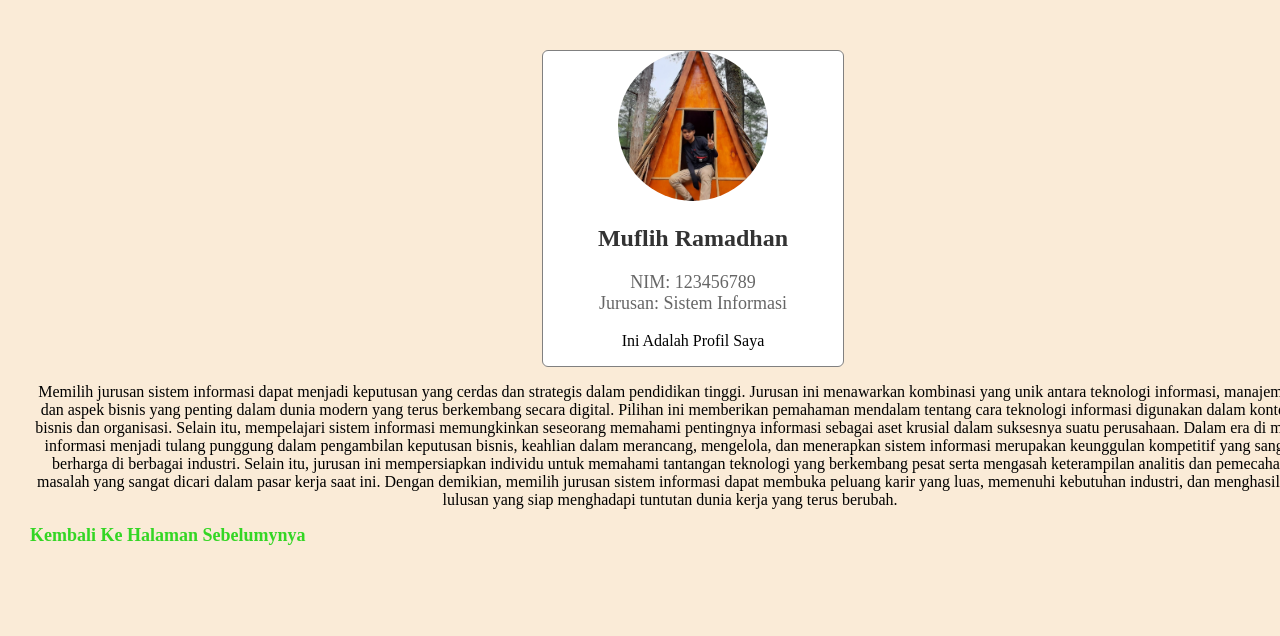
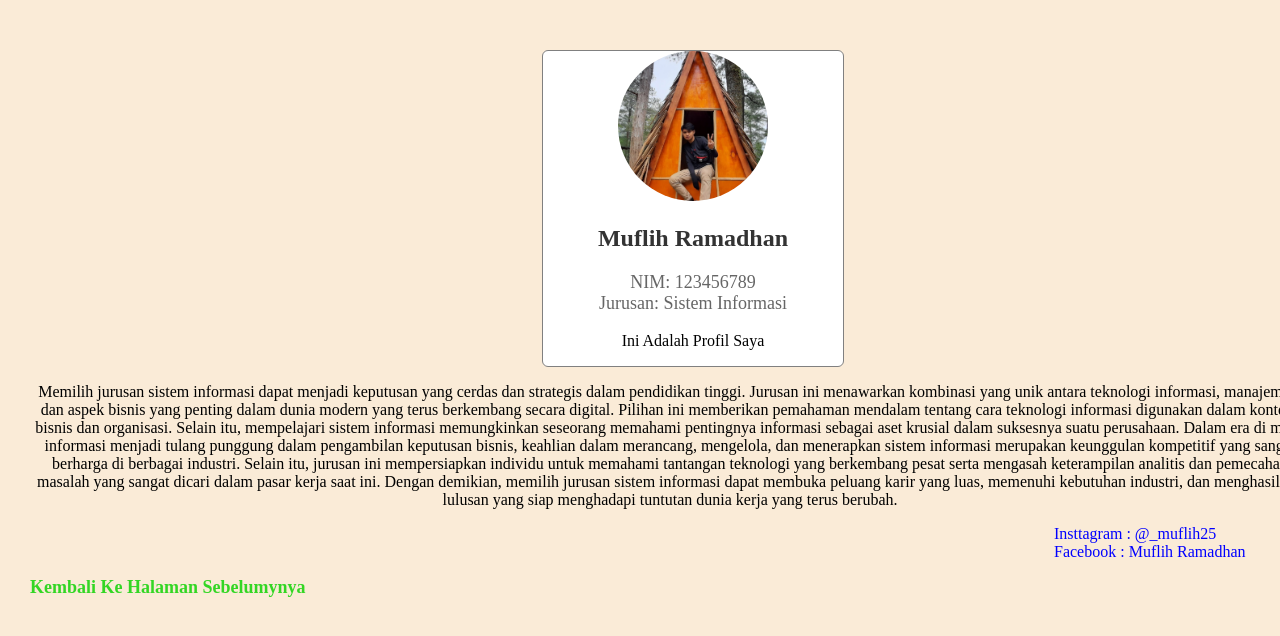
Before and after one commit to Muflih25/Laporan4_muflih, a plain HTML site: page index.html in a window 1280 px wide. Shown: the top 636 px of the page. Drawn offline with Linux system fonts and the light colour scheme.

Commit message:
Menambhakan sosmed (Sosial Media)

```diff
--- a/index.html
+++ b/index.html
@@ -12,6 +12,7 @@
   </div>
    <p class="about">Memilih jurusan sistem informasi dapat menjadi keputusan yang cerdas dan strategis dalam pendidikan tinggi. Jurusan ini menawarkan kombinasi yang unik antara teknologi informasi, manajemen, dan aspek bisnis yang penting dalam dunia modern yang terus berkembang secara digital. Pilihan ini memberikan pemahaman mendalam tentang cara teknologi informasi digunakan dalam konteks bisnis dan organisasi. Selain itu, mempelajari sistem informasi memungkinkan seseorang memahami pentingnya informasi sebagai aset krusial dalam suksesnya suatu perusahaan. Dalam era di mana informasi menjadi tulang punggung dalam pengambilan keputusan bisnis, keahlian dalam merancang, mengelola, dan menerapkan sistem informasi merupakan keunggulan kompetitif yang sangat berharga di berbagai industri. Selain itu, jurusan ini mempersiapkan individu untuk memahami tantangan teknologi yang berkembang pesat serta mengasah keterampilan analitis dan pemecahan masalah yang sangat dicari dalam pasar kerja saat ini. Dengan demikian, memilih jurusan sistem informasi dapat membuka peluang karir yang luas, memenuhi kebutuhan industri, dan menghasilkan lulusan yang siap menghadapi tuntutan dunia kerja yang terus berubah.
    </p>
+   <p class="sosmed">Insttagram  : @_muflih25 <br>Facebook  : Muflih Ramadhan</p>
    <h2 class="kembali">Kembali Ke Halaman Sebelumynya</h2>
 </body>
 </html>
--- a/style.css
+++ b/style.css
@@ -60,3 +60,8 @@ body {
   color: #33d624;
   margin-top: 10px;
 }
+.sosmed
+{
+    margin-left: 80%;
+    color: blue;
+}
```
